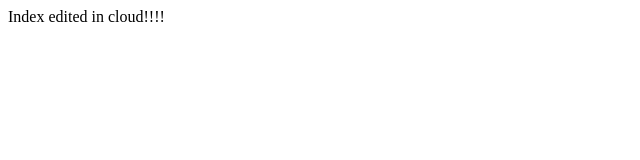
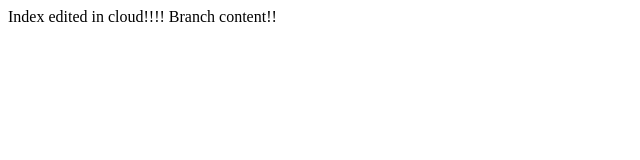
Before and after one commit to Jeswanth-S04/demo1, a plain HTML site: page Index.html in a window 1280 px wide. Shown: the whole page, without its empty margins (0-640 px from the left). Drawn offline with Linux system fonts and the light colour scheme.

Commit message:
branch commit

```diff
--- a/Index.html
+++ b/Index.html
@@ -7,5 +7,6 @@
 </head>
 <body>
     Index edited in cloud!!!!
+    Branch content!!
 </body>
 </html>
```
